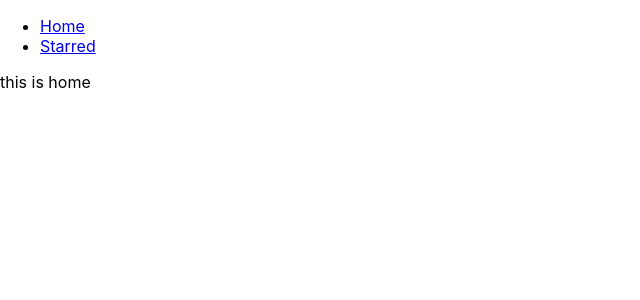
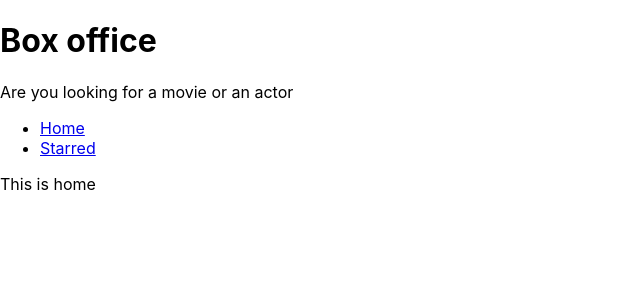
Before and after one commit to ariesh43/box-office, a React (Create React App) app: page / in a window 1280 px wide. Shown: the top 300 px of the page, without its empty margins (0-640 px from the left). Built offline with nearby package versions, Linux system fonts and the light colour scheme.

Commit message:
added layout ,created title

```diff
--- a/src/App.js
+++ b/src/App.js
@@ -1,13 +1,10 @@
 import React from 'react';
 import { Switch, Route } from 'react-router-dom';
-import { Navs } from './components/Navs';
 import { Home } from './pages/Home';
 import { Starred } from './pages/Starred';
 
 const App = () => {
   return (
-    <div>
-      <Navs />
     <Switch>
       <Route exact path="/">
         <Home />
@@ -20,7 +17,6 @@
       </Route>
       `
     </Switch>
-    </div>
   );
 };
 
--- /dev/null
+++ b/src/components/MainPageLayout.js
@@ -0,0 +1,18 @@
+import React from 'react';
+import { Navs } from './Navs';
+import Title from './Title';
+
+const MainPageLayout = ({ children }) => {
+  return (
+    <div>
+      <Title
+        title="Box office"
+        subtitle="Are you looking for a movie or an actor"
+      />
+      <Navs />
+      {children}
+    </div>
+  );
+};
+
+export default MainPageLayout;
--- /dev/null
+++ b/src/components/Title.js
@@ -0,0 +1,12 @@
+import React from 'react';
+
+const Title = ({ title, subtitle }) => {
+  return (
+    <div>
+      <h1>{title}</h1>
+      <p>{subtitle}</p>
+    </div>
+  );
+};
+
+export default Title;
--- a/src/pages/Home.js
+++ b/src/pages/Home.js
@@ -1,5 +1,6 @@
 import React from 'react';
+import MainPageLayout from '../components/MainPageLayout';
 
 export const Home = () => {
-  return <div>this is home</div>;
+  return <MainPageLayout>This is home</MainPageLayout>;
 };
--- a/src/pages/Starred.js
+++ b/src/pages/Starred.js
@@ -1,5 +1,6 @@
 import React from 'react';
+import MainPageLayout from '../components/MainPageLayout';
 
 export const Starred = () => {
-  return <div>this is starred</div>;
+  return <MainPageLayout>this is starred</MainPageLayout>;
 };
```
Lines whose indentation alone changed are shown as unchanged.
